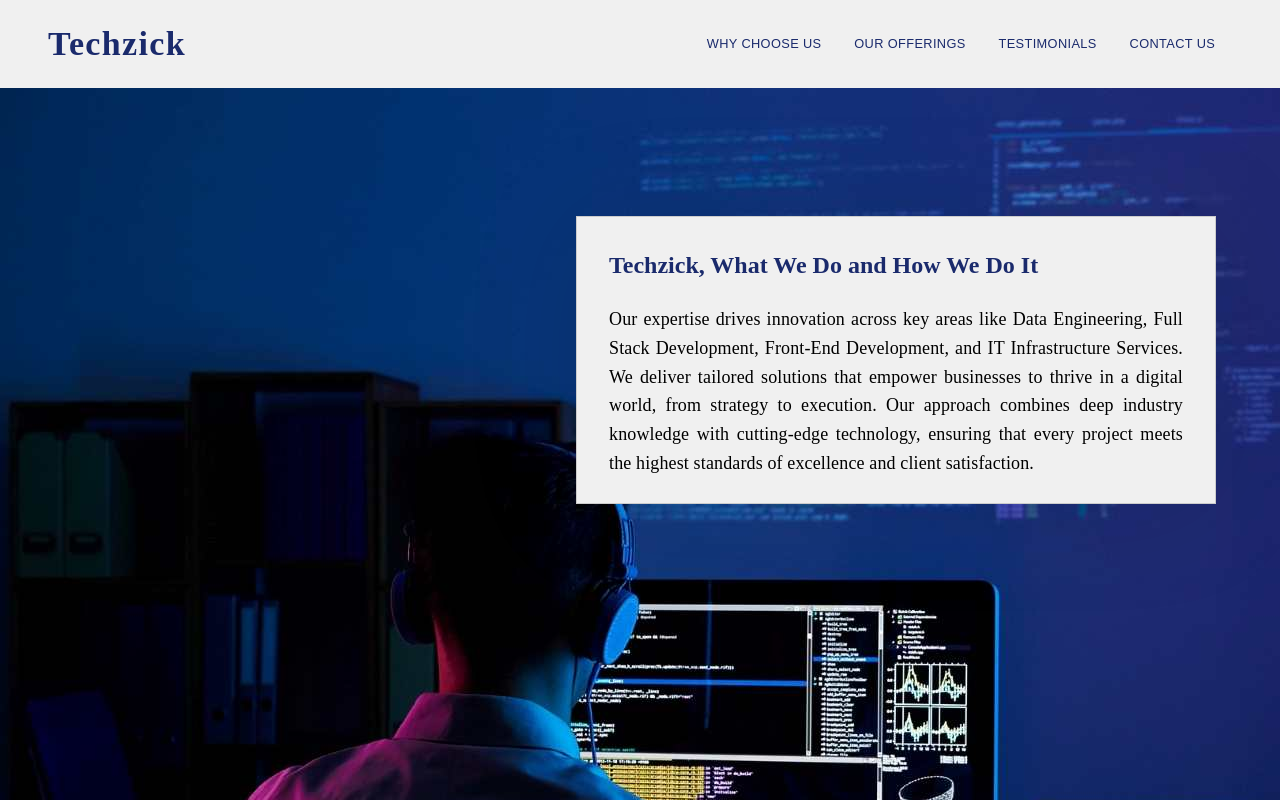
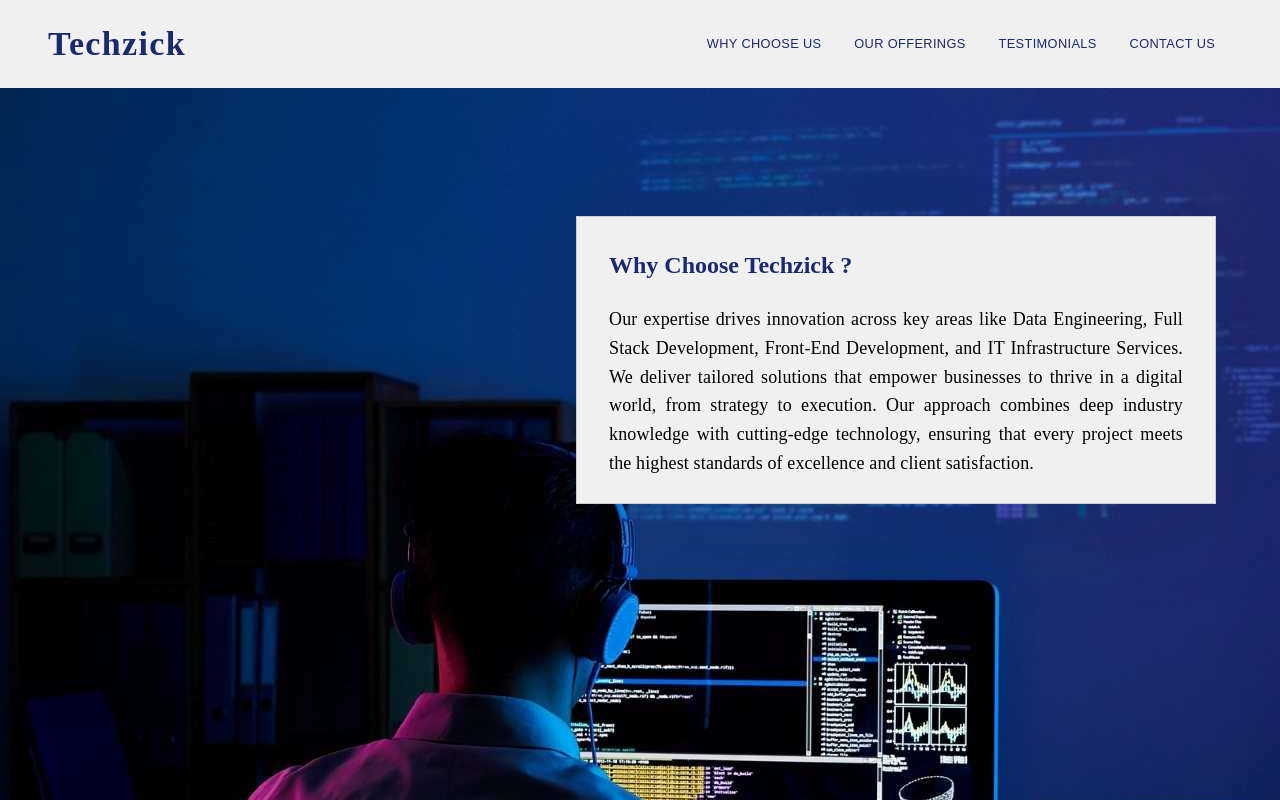
Before and after one commit to Shubhansusb/Techzick, a React (Vite) app in the folder src/client/: page / in a window 1280 px wide. Shown: the top 800 px of the page. Built offline with nearby package versions, Linux system fonts and the light colour scheme.

Commit message:
Include dist directory in deployment

```diff
--- a/src/client/src/App.jsx
+++ b/src/client/src/App.jsx
@@ -43,15 +43,25 @@ const App = () => {
   return (
     <div className="min-h-screen overflow-x-hidden">
       <Navbar />
-      <div className="relative w-full h-screen overflow-hidden bg-gray-200"> {/* Add a placeholder color */}
+      <div className="relative w-full h-screen overflow-hidden bg-gray-200">
+        {/* Preload the background image */}
+        <link rel="preload" href={backgroundImage} as="image" />
+
+        {/* Placeholder for the background image */}
+        <div className="absolute inset-0 w-full h-full bg-gray-300"></div>
+
         <img
           src={backgroundImage}
           alt="Background"
           className="absolute inset-0 w-full h-full object-cover"
-          loading="eager" // Ensure the image loads quickly
-          style={{ display: 'block' }} // Prevent layout shifts
+          loading="eager"
+          style={{ opacity: 0, transition: 'opacity 1s ease-in-out' }}
+          onLoad={(e) => e.target.style.opacity = 1}
         />
-        <CompanyIntroCard />
+
+        <div id='companyintro'>
+          <CompanyIntroCard />
+        </div>
       </div>
       <div id="ourofferings">
         <OurOfferings />
--- a/src/client/src/components/CompanyIntroCard.jsx
+++ b/src/client/src/components/CompanyIntroCard.jsx
@@ -414,7 +414,7 @@ const CompanyIntroCard = () => {
             marginBottom: '1em', // Adjusted using em
           }}
         >
-          Techzick, What We Do and How We Do It
+          Why Choose Techzick ?
         </Typography>
         <Typography
           variant="h6"
```
